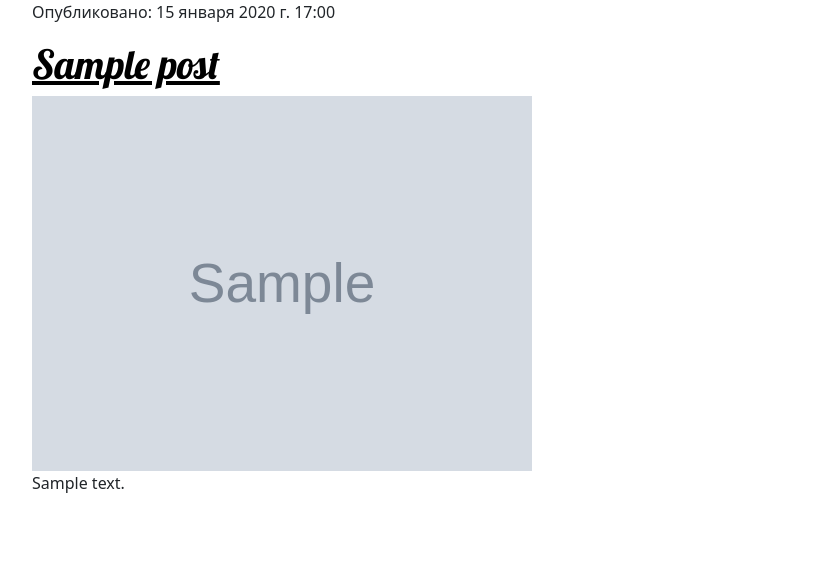
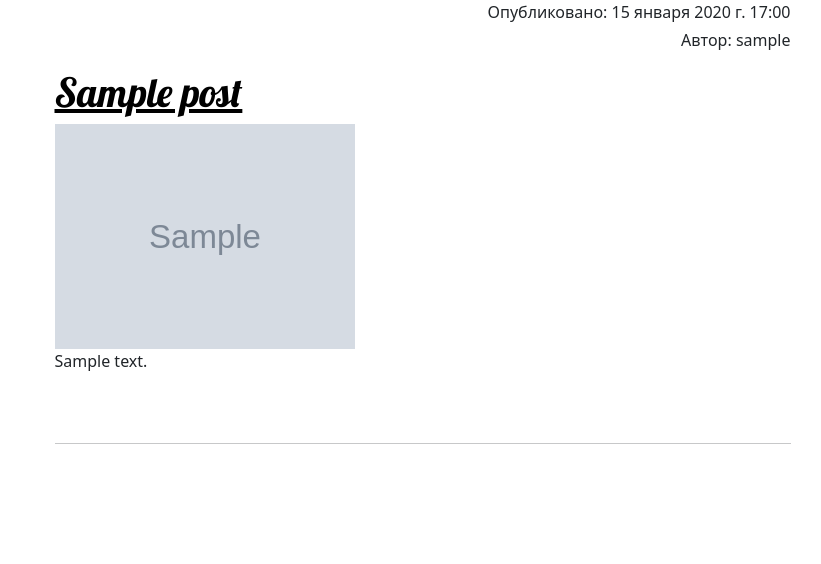
Before and after one commit to phk70/diplom_blog, a Django app: page / in a window 1280 px wide. Shown: the part 106-670 px from the top of the page, without its empty margins (35-856 px from the left). Run offline with Django 5.2, Linux system fonts and the light colour scheme; tables that the repository leaves empty hold one stand-in row (values such as "Sample post"); grey boxes marked "Sample" are stand-in pictures.

Commit message:
небольшая верстка и выравнивания

```diff
--- a/blog/static/css/blog.css
+++ b/blog/static/css/blog.css
@@ -53,3 +53,14 @@ h1, h2, h3, h4 {
 .post h1 a, .post h1 a:visited {
     color: #000000;
 }
+
+.post-list-text {
+    display: -webkit-box;
+    -webkit-line-clamp: 3;
+    -webkit-box-orient: vertical;
+    overflow: hidden;
+}
+
+.published p {
+    text-align: end;
+}
--- a/blog/templates/blog/base.html
+++ b/blog/templates/blog/base.html
@@ -26,12 +26,12 @@
             <h1><a href="/">TravelMap</a></h1>
         </div>
     </header>
-    <div class="content container">
+    <div class="container">
         <div class="row">
-            <div class="col-md-8">
+
                 {% block content %}
                 {% endblock content %}
-            </div>
+
         </div>
     </div>
 </body>
--- a/blog/templates/blog/post_detail.html
+++ b/blog/templates/blog/post_detail.html
@@ -4,13 +4,10 @@
 {% block content %}
     <div class="post">
         {% if post.published_date %}
-            <div class="date">
-                {{ post.published_date}}
-            </div>
         {% endif %}
         <h1>{{ post.title }}</h1>
         {% if post.image %}
-            <img src="{{ post.image.url }}" width="500">
+            <img src="{{ post.image.url }}" width="400px">
         {% endif %}
         <p>{{ post.text | linebreaksbr }}</p>
     </div>
--- a/blog/templates/blog/post_list.html
+++ b/blog/templates/blog/post_list.html
@@ -3,15 +3,19 @@
 {% block title %}TravelMap - Все маршруты{% endblock title %}
 {% block content %}
     {% for post in posts %}
-        <div class="post">
-            <div>
-                <p>Опубликовано: {{ post.published_date }}</p>
+        <div class="col-md-8">
+            <div class="post">
+                <div class="published">
+                    <p class="mb-1">Опубликовано: {{ post.published_date }}</p>
+                    <p>Автор: {{ post.author }}</p>
+                </div>
+                <h1><a href="{% url 'post_detail' pk=post.pk %}">{{ post.title }}</a></h1>
+                {% if post.image %}
+                    <img src="{{ post.image.url }}" width="300">
+                {% endif %}
+                <p class="post-list-text">{{ post.text | linebreaksbr }}</p>
             </div>
-            <h1><a href="{% url 'post_detail' pk=post.pk %}">{{ post.title }}</a></h1>
-            {% if post.image %}
-                <img src="{{ post.image.url }}" width="500">
-            {% endif %}
-            <p>{{ post.text | linebreaksbr }}</p>
+            <hr>
         </div>
     {% endfor %}
 {% endblock content %}
```
